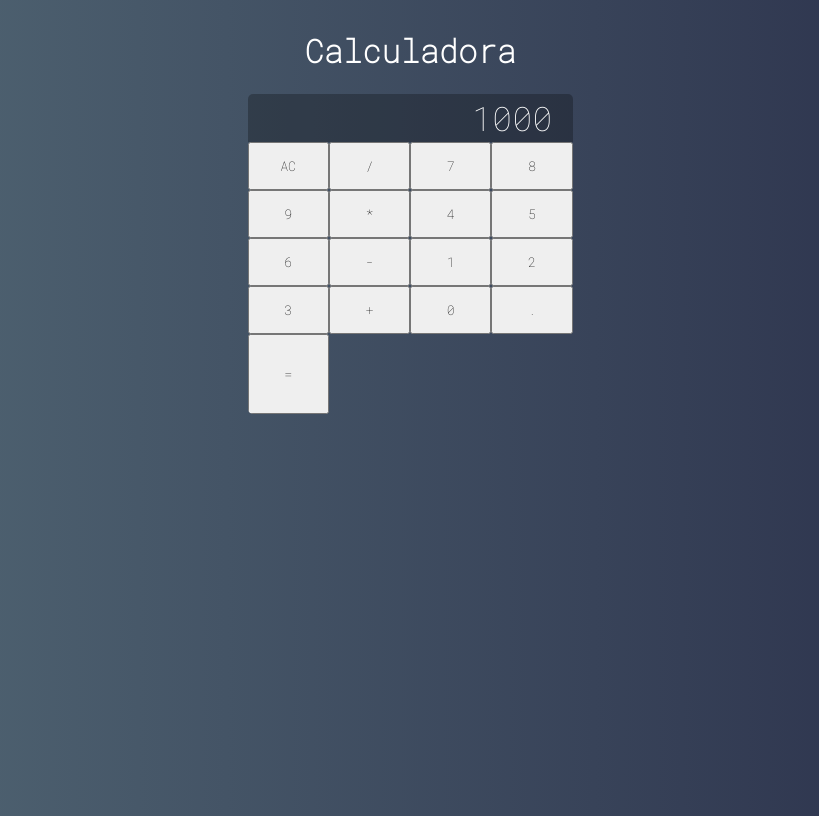
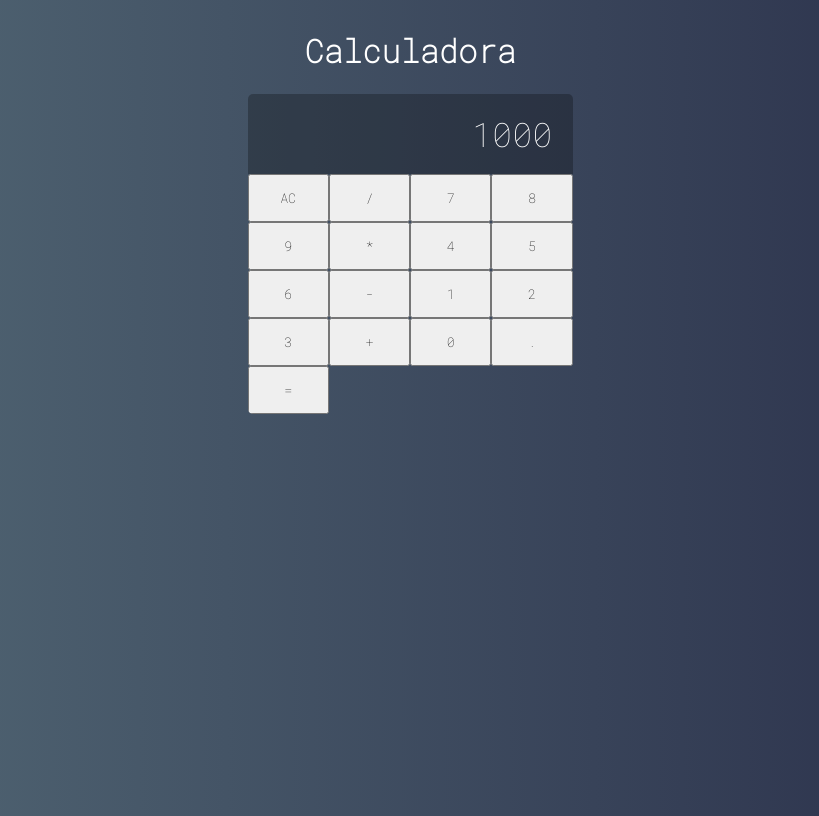
Before and after one commit to LucasGSeabra/react-calc, a React (Create React App) app: page / in a window 1280 px wide. Shown: the whole page, without its empty margins (230-1049 px from the left). Built offline with nearby package versions, Linux system fonts and the light colour scheme.

Commit message:
Modificado estilização de Calc para incluir display

```diff
--- a/src/main/styles.css
+++ b/src/main/styles.css
@@ -6,6 +6,6 @@
 
     display: grid;
     grid-template-columns: repeat(4, 25%);
-    grid-template-rows: 48px 48px 48px 48px 48px;
+    grid-template-rows: 1fr 48px 48px 48px 48px 48px;
 
 }
```
